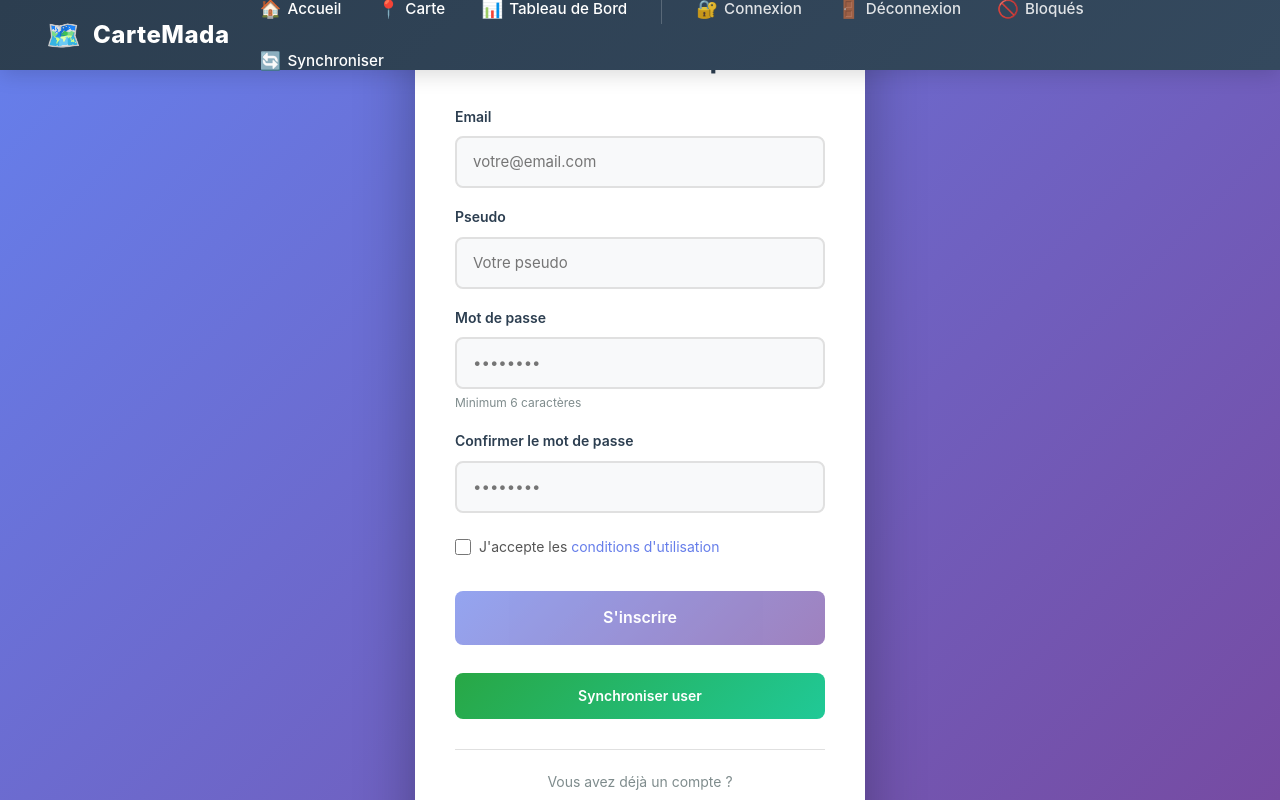
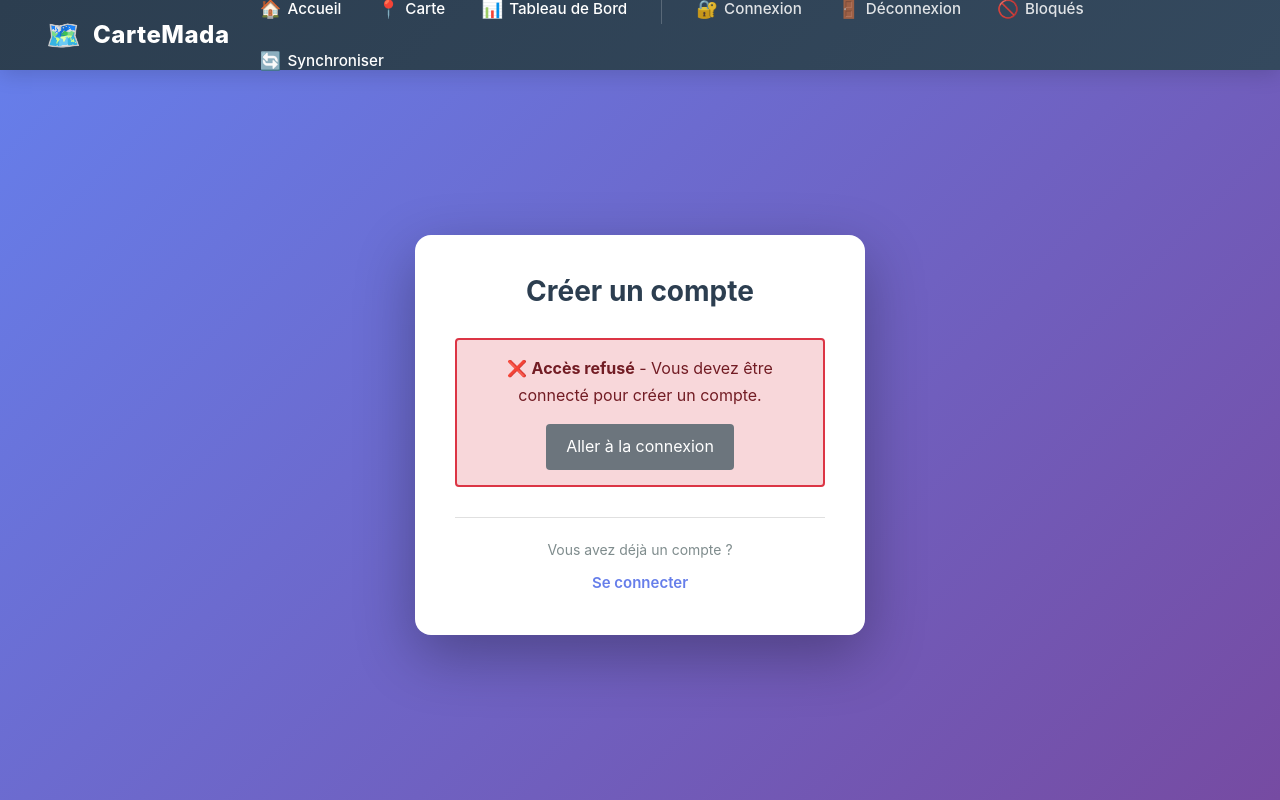
Before and after one commit to Tsirisoadinah/Cloud_Vue, a Vue app: page /signup in a window 1280 px wide. Built offline with nearby package versions, Linux system fonts and the light colour scheme.

Commit message:
creation utilisateur

```diff
--- a/src/views/LoginView.vue
+++ b/src/views/LoginView.vue
@@ -50,8 +50,8 @@
       </form>
 
       <div class="auth-footer">
-        <p>Pas encore de compte ?</p>
-        <RouterLink to="/signup" class="link-secondary">S'inscrire</RouterLink>
+        <p>Action pour un manager</p>
+        <RouterLink to="/signup" class="link-secondary">Créer un utilisateur</RouterLink>
       </div>
     </div>
   </div>
--- a/src/views/SignupView.vue
+++ b/src/views/SignupView.vue
@@ -5,7 +5,14 @@
         <h1>Créer un compte</h1>
       </div>
 
-      <form @submit.prevent="handleSignup" class="auth-form">
+      <div v-if="!hasToken" class="restriction-alert error">
+        <p>
+          ❌ <strong>Accès refusé</strong> - Vous devez être connecté pour créer un compte.
+        </p>
+        <RouterLink to="/login" class="btn-secondary">Aller à la connexion</RouterLink>
+      </div>
+
+      <form v-else @submit.prevent="handleSignup" class="auth-form">
         <div class="form-group">
           <label for="email">Email</label>
           <input
@@ -92,11 +99,13 @@
 </template>
 
 <script setup>
-import { ref, computed } from 'vue'
+import { ref, computed, onMounted } from 'vue'
 import { useRouter } from 'vue-router'
 import { signup } from '@/services/authService'
 
 const router = useRouter()
+
+const hasToken = ref(false)
 
 const formData = ref({
   email: '',
@@ -185,6 +194,12 @@ const handleSyncUser = async () => {
     syncLoading.value = false
   }
 }
+
+onMounted(() => {
+  // Vérifier la présence du token
+  const token = localStorage.getItem('token')
+  hasToken.value = !!token
+})
 </script>
 
 
@@ -223,6 +238,41 @@ const handleSyncUser = async () => {
 .auth-header {
   text-align: center;
   margin-bottom: 30px;
+}
+
+.restriction-alert {
+  background-color: #f8d7da;
+  border: 2px solid #dc3545;
+  color: #721c24;
+  padding: 15px;
+  border-radius: 4px;
+  margin-bottom: 20px;
+  text-align: center;
+}
+
+.restriction-alert.error {
+  background-color: #f8d7da;
+  border: 2px solid #dc3545;
+  color: #721c24;
+}
+
+.restriction-alert p {
+  margin: 0 0 15px;
+}
+
+.btn-secondary {
+  background-color: #6c757d;
+  color: white;
+  text-decoration: none;
+  display: inline-block;
+  text-align: center;
+  padding: 10px 20px;
+  border-radius: 4px;
+  transition: background-color 0.3s;
+}
+
+.btn-secondary:hover {
+  background-color: #5a6268;
 }
 
 .auth-header h1 {
```
